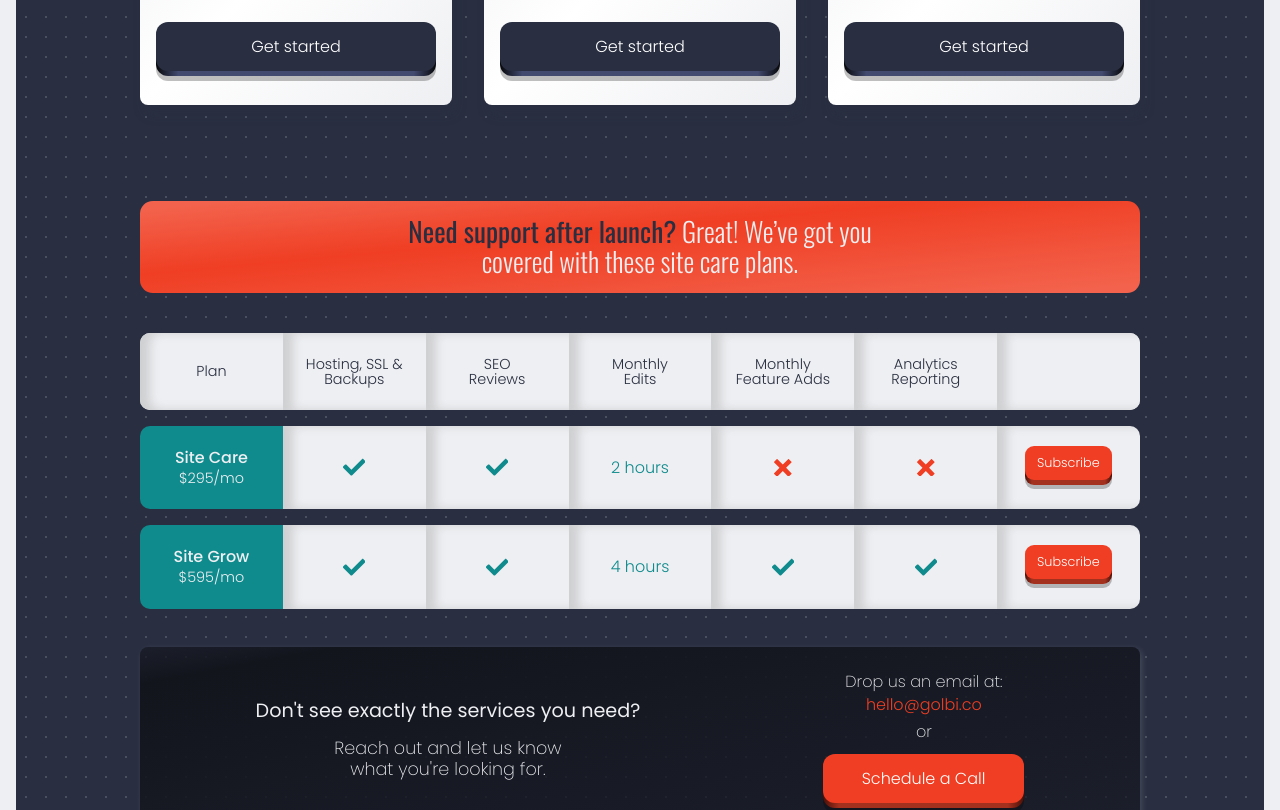
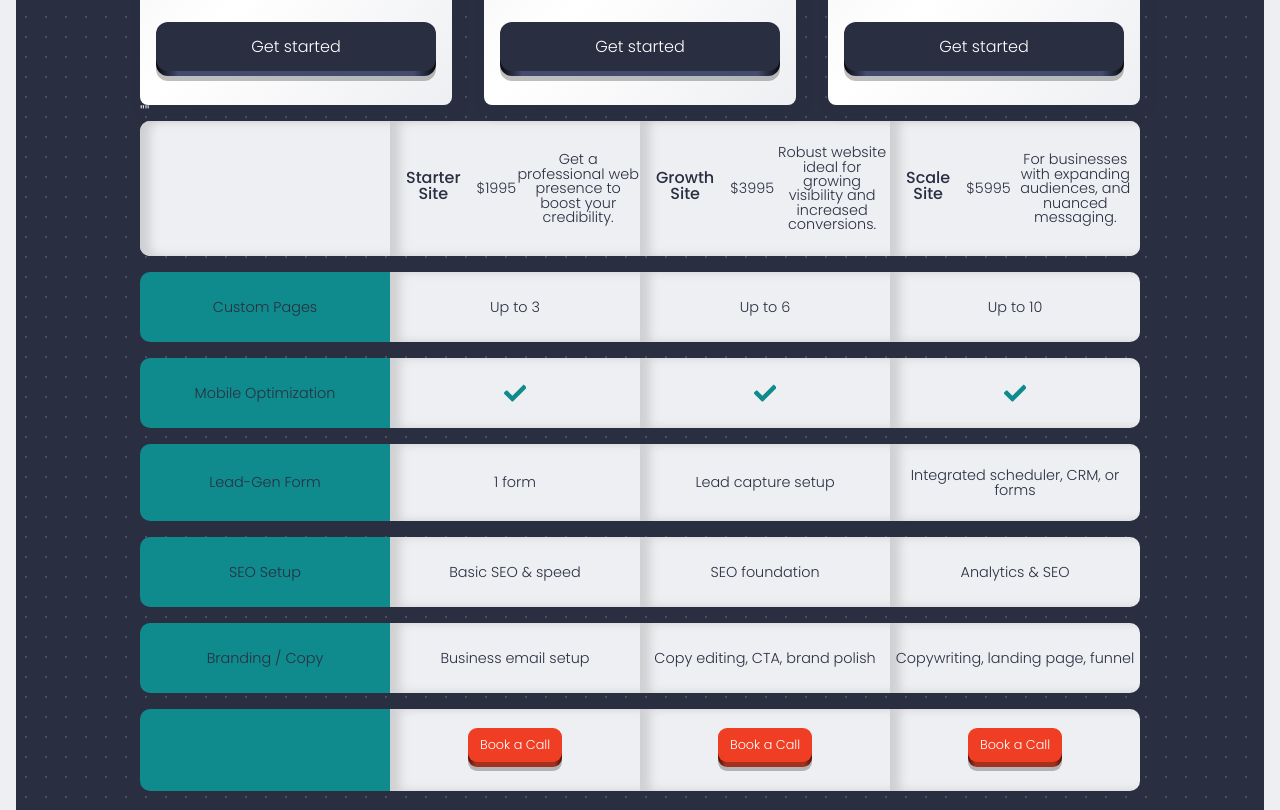
Before and after one commit to dinardavis/golbi, a React (Create React App) app in the folder client/: page / in a window 1280 px wide. Shown: the part 4669-5479 px from the top of the page. Built offline with nearby package versions, Linux system fonts and the light colour scheme.

Commit message:
Add new pricing grid

```diff
--- a/client/src/assets/css/style.css
+++ b/client/src/assets/css/style.css
@@ -1094,6 +1094,7 @@ body {
   align-items: center;
   width: 100%;
   padding: 1.5rem 0;
+  color: var(--background-dark);
   font-size: .9rem;
   font-weight: 300;
   text-align: center;
--- a/client/src/components/Pricing.js
+++ b/client/src/components/Pricing.js
@@ -179,6 +179,100 @@ export default function Pricing() {
           ))}
         </div>
 
+
+        ""<div className="plan-feature-header">
+  <div className="plan-feature-col"></div>
+  <div className="plan-feature-col">
+    <h3 className="plan-name">Starter Site</h3>
+    <p>$1995</p>
+    <p className="plan-description">Get a professional web presence to boost your credibility.</p>
+  </div>
+  <div className="plan-feature-col">
+    <h3 className="plan-name">Growth Site</h3>
+    <p>$3995</p>
+    <p className="plan-description">Robust website ideal for growing visibility and increased conversions.</p>
+  </div>
+  <div className="plan-feature-col">
+    <h3 className="plan-name">Scale Site</h3>
+    <p>$5995</p>
+    <p className="plan-description">For businesses with expanding audiences, and nuanced messaging.</p>
+  </div>
+</div>
+
+<div className="plan-feature-row">
+  <div className="plan-feature-col">
+    <h3 className="header-name">Custom Pages</h3>
+  </div>
+  <div className="plan-feature-col">Up to 3</div>
+  <div className="plan-feature-col">Up to 6</div>
+  <div className="plan-feature-col">Up to 10</div>
+</div>
+
+<div className="plan-feature-row">
+  <div className="plan-feature-col">
+    <h3 className="header-name">Mobile Optimization</h3>
+  </div>
+  <div className="plan-feature-col"><FaCheck className="plan-feature-check" /></div>
+  <div className="plan-feature-col"><FaCheck className="plan-feature-check" /></div>
+  <div className="plan-feature-col"><FaCheck className="plan-feature-check" /></div>
+</div>
+
+<div className="plan-feature-row">
+  <div className="plan-feature-col">
+    <h3 className="header-name">Lead-Gen Form</h3>
+  </div>
+  <div className="plan-feature-col">1 form</div>
+  <div className="plan-feature-col">Lead capture setup</div>
+  <div className="plan-feature-col">Integrated scheduler, CRM, or forms</div>
+</div>
+
+<div className="plan-feature-row">
+  <div className="plan-feature-col">
+    <h3 className="header-name">SEO Setup</h3>
+  </div>
+  <div className="plan-feature-col">Basic SEO & speed</div>
+  <div className="plan-feature-col">SEO foundation</div>
+  <div className="plan-feature-col">Analytics & SEO</div>
+</div>
+
+<div className="plan-feature-row">
+  <div className="plan-feature-col">
+    <h3 className="header-name">Branding / Copy</h3>
+  </div>
+  <div className="plan-feature-col">Business email setup</div>
+  <div className="plan-feature-col">Copy editing, CTA, brand polish</div>
+  <div className="plan-feature-col">Copywriting, landing page, funnel</div>
+</div>
+
+<div className="plan-feature-row">
+  <div className="plan-feature-col"></div>
+  <div className="plan-feature-col">
+    <button className="support-button-pushable">
+      <span className="support-button-shadow"></span>
+      <span className="support-button-accent-edge"></span>
+      <span className="support-button-accent-front text">Book a Call</span>
+    </button>
+  </div>
+  <div className="plan-feature-col">
+    <button className="support-button-pushable">
+      <span className="support-button-shadow"></span>
+      <span className="support-button-accent-edge"></span>
+      <span className="support-button-accent-front text">Book a Call</span>
+    </button>
+  </div>
+  <div className="plan-feature-col">
+    <button className="support-button-pushable">
+      <span className="support-button-shadow"></span>
+      <span className="support-button-accent-edge"></span>
+      <span className="support-button-accent-front text">Book a Call</span>
+    </button>
+  </div>
+</div>
+
+
+
+
+
        {/* Support Plans Section */}
     <div className="pricing-header pricing-header-2">
       <div className="pricing-header-copy-container pricing-header-copy-container-bottom">
```
